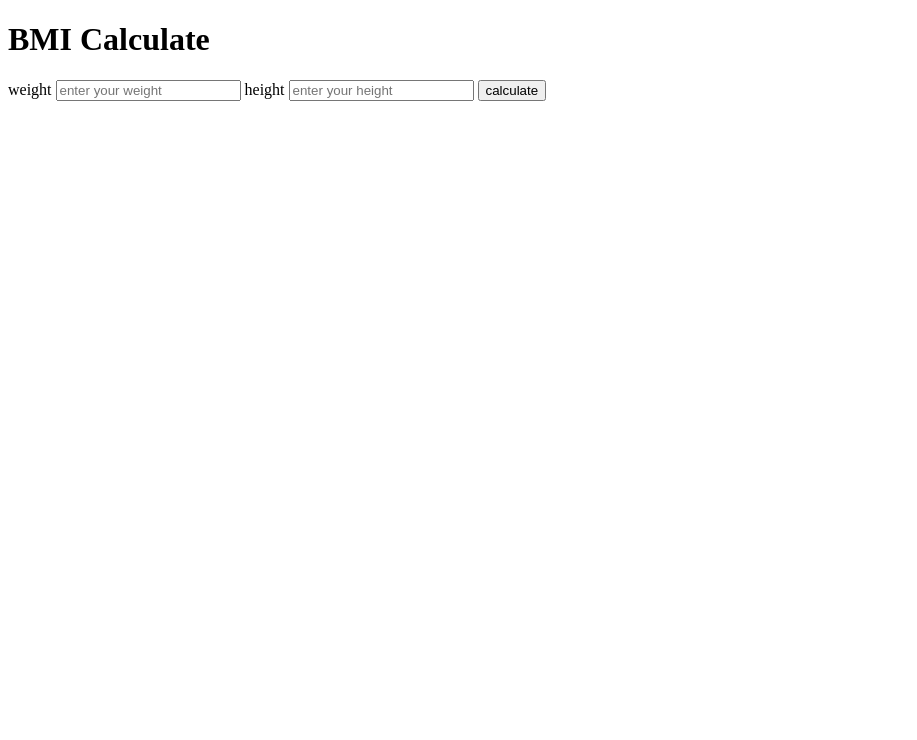
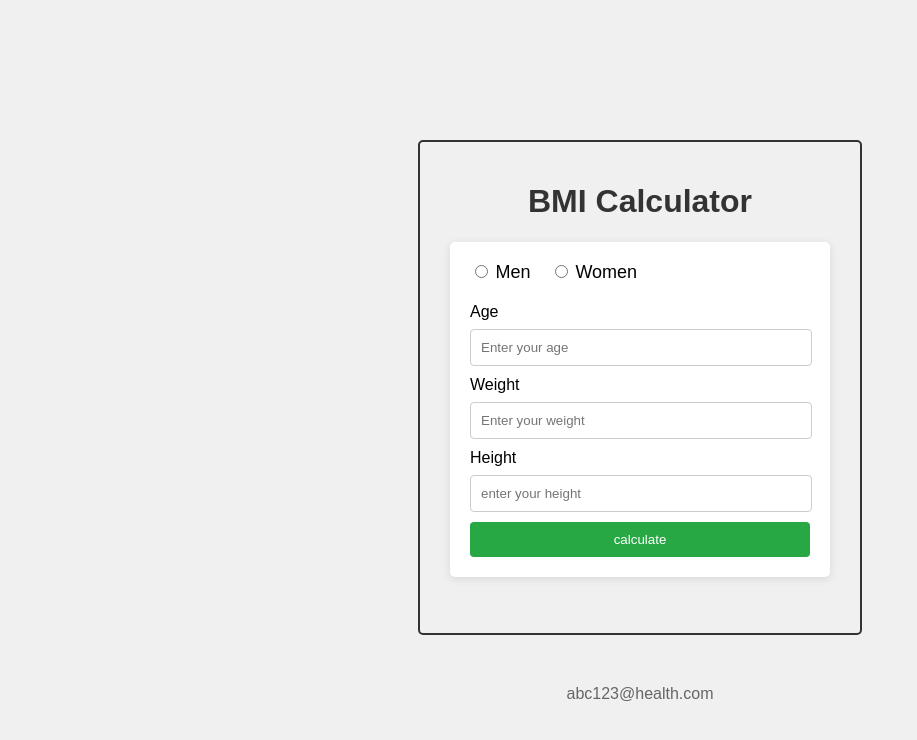
Before and after one commit to MRprithwish/BMI-Calculator, a website: page client/calculator.html in a window 1280 px wide. Shown: the whole page, without its empty margins (0-917 px from the left). Drawn offline with Linux system fonts and the light colour scheme.

Commit message:
final commit

```diff
--- a/client/calculator.html
+++ b/client/calculator.html
@@ -1,18 +1,138 @@
 <!DOCTYPE html>
 <html lang="en">
 <head>
-    <meta charset="UTF-8">
-    <meta name="viewport" content="width=device-width, initial-scale=1.0">
     <title>calculator</title>
+    <style>
+
+        body {
+            background-color: #f0f0f0;
+            font-family: Arial, sans-serif;
+        }
+        .container {
+            margin-top: 150px;
+
+        }
+        .title {
+            text-align: center;
+            color: #333;
+        }
+        .container {
+            max-width: 400px;
+            padding: 20px;
+            border-radius: 5px;
+            border: 2px solid #333;
+            margin-left: 515px;
+        }
+        .text {
+        display: inline-flex;
+        cursor: pointer;
+        margin-right: 15px;
+        margin-bottom: 20px;
+        font-size: 18px;
+
+        }
+        .radio-mark {
+            cursor: pointer;
+        }
+
+        form {
+            max-width: 340px;
+            margin: 0 auto;
+            padding: 20px;
+            background-color: #fff;
+            border-radius: 5px;
+            box-shadow: 0 2px 10px rgba(0, 0, 0, 0.1);
+        }
+        label {
+            display: block;
+            margin-bottom: 8px;
+        }
+        input[type="text"] {
+            width: calc(100% - 20px);
+            padding: 10px;
+            margin-bottom: 10px;
+            border-radius: 4px;
+            border: 1px solid #ccc;
+        }
+        button {
+            width: 100%;
+            padding: 10px;
+            background-color: #28a745;
+            color: white;
+            border: none;
+            border-radius: 4px;
+            cursor: pointer;
+        }
+        button:hover {
+            background-color: #218838;
+        }
+        .footer {
+            text-align: center;
+            margin-top: 50px;
+            color: #666;
+        }
+        @media (max-width:2000px) {
+        .container{
+               margin: auto;
+              margin-top: 140px;
+
+            }
+        }
+
+    </style>
 </head>
 <body>
-    <h1>BMI Calculate</h1>
-    <form action="/calculator" method="post">
-        <label for="weight">weight</label>
-        <input type="text" name="weight" placeholder="enter your weight">
-        <label for="height">height</label>
-        <input type="text" name="height" placeholder="enter your height">
-        <button type="submit">calculate</button>
-    </form>
+    <div class="container">
+        <h1 class="title">BMI Calculator</h1>
+        <form id="bmiForm" action="/calculator" method="post">
+
+            <input type="radio" id="male" name="gender" value="male" class="radio-mark">
+            <label for="male"  class="text">Men</label>
+
+            <input type="radio" id="female" name="gender" value="female" class="radio-mark">
+            <label for="female"  class="text">Women</label>
+
+            <label for="age">Age</label>
+            <input type="text" name="age" placeholder="Enter your age">
+
+            <label for="weight">Weight</label>
+            <input type="text" name="weight" placeholder="Enter your weight">
+
+            <label for="height">Height</label>
+            <input type="text" name="height" placeholder="enter your height">
+
+            <button type="submit">calculate</button>
+
+        </form>
+        <br/>
+        <br/>
+    </div>
+    <p class="footer">abc123@health.com</p>
+    <script>
+        document.getElementById('bmiForm').addEventListener('submit', function (e) {
+            const age = document.querySelector('input[name="age"]').value.trim();
+            const weight = document.querySelector('input[name="weight"]').value.trim();
+            const height = document.querySelector('input[name="height"]').value.trim();
+            const gender = document.querySelector('input[name="gender"]:checked');
+
+            if (!gender) {
+            alert("Please select your gender.");
+            e.preventDefault();
+            return;
+            }
+
+            if (!age || !weight || !height) {
+            alert("Please fill in all the fields.");
+            e.preventDefault();
+            return;
+            }
+
+            if (isNaN(age) || isNaN(weight) || isNaN(height)) {
+            alert("Please enter valid numbers in age, weight, and height.");
+            e.preventDefault();
+            return;
+            }
+        });
+    </script>
 </body>
 </html>
```
Also changed, not shown: index.js (+43 -4 lines).
